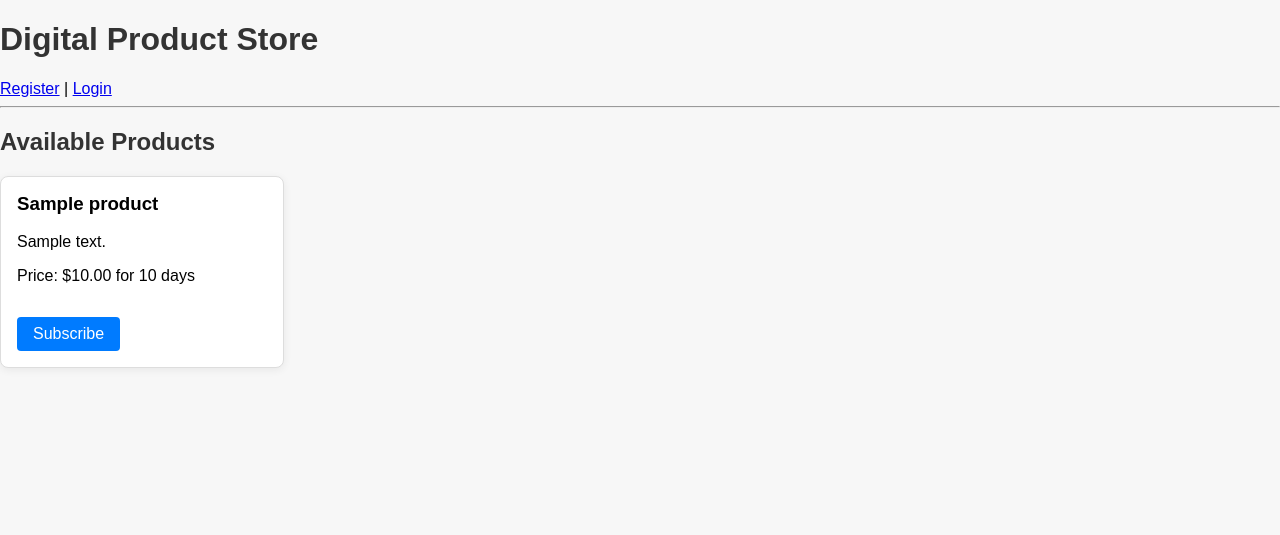
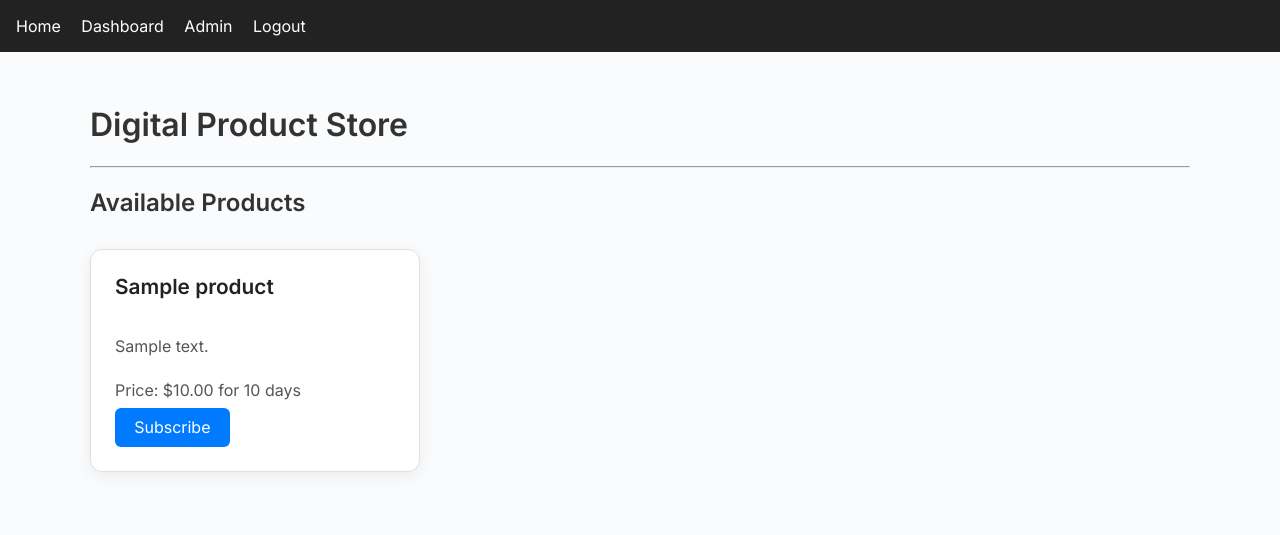
Before and after one commit to Ramkumar6103/Subscription-Store, a PHP site: page / in a window 1280 px wide. Shown: the top 535 px of the page. Run offline with PHP 8.4, Linux system fonts and the light colour scheme; the visitor is signed in with stand-in values (Sample User, id 1); tables that the repository leaves empty hold one stand-in row (values such as "Sample post").

Commit message:
Overall Updation

```diff
--- a/assets/css/style.css
+++ b/assets/css/style.css
@@ -1,18 +1,91 @@
-body { font-family: Arial, sans-serif; background: #f7f7f7; margin: 0; padding: 0; }
+body { font-family: 'Inter', Arial, sans-serif; background: #fafbfc; margin: 0; padding: 0; }
 h1, h2 { color: #333; }
 nav, .navbar { background: #222; color: #fff; padding: 1em; }
 nav a, .navbar a { color: #fff; margin-right: 1em; text-decoration: none; }
-.products { display: flex; flex-wrap: wrap; gap: 2em; }
-.product-card { background: #fff; border: 1px solid #ddd; border-radius: 8px; box-shadow: 0 2px 8px #0001; padding: 1em; width: 250px; }
-.product-card h3 { margin-top: 0; }
-.product-card a { display: inline-block; margin-top: 1em; background: #007bff; color: #fff; padding: 0.5em 1em; border-radius: 4px; text-decoration: none; }
-.product-card a:hover { background: #0056b3; }
-form { background: #fff; padding: 2em; border-radius: 8px; box-shadow: 0 2px 8px #0001; max-width: 350px; margin: 2em auto; }
-form input, form button { width: 100%; padding: 0.7em; margin-bottom: 1em; border: 1px solid #ccc; border-radius: 4px; }
+.products {
+  display: flex;
+  flex-wrap: wrap;
+  gap: 2em;
+  justify-content: flex-start;
+  margin: 2em 0;
+}
+.product-card {
+  background: #fff;
+  border: 1px solid #e0e0e0;
+  border-radius: 12px;
+  box-shadow: 0 4px 16px #0001;
+  padding: 1.5em;
+  width: 280px;
+  transition: box-shadow 0.2s, transform 0.2s;
+  display: flex;
+  flex-direction: column;
+  align-items: flex-start;
+}
+.product-card:hover {
+  box-shadow: 0 8px 32px #0002;
+  transform: translateY(-4px) scale(1.03);
+}
+.product-card h3 {
+  margin-top: 0;
+  font-size: 1.3em;
+  color: #222;
+}
+.product-card p {
+  color: #555;
+  margin-bottom: 0.5em;
+}
+.product-card a {
+  margin-top: auto;
+  background: #007bff;
+  color: #fff;
+  padding: 0.6em 1.2em;
+  border-radius: 6px;
+  text-decoration: none;
+  font-weight: 500;
+  transition: background 0.2s;
+}
+.product-card a:hover {
+  background: #0056b3;
+}
+form {
+  background: #fff;
+  padding: 2em 2.5em;
+  border-radius: 12px;
+  box-shadow: 0 2px 8px #0001;
+  max-width: 400px;
+  margin: 2em auto;
+}
+form input, form textarea, form select {
+  width: 100%;
+  padding: 0.8em;
+  margin-bottom: 1.2em;
+  border: 1px solid #ccc;
+  border-radius: 6px;
+  font-size: 1em;
+}
 form button { background: #007bff; color: #fff; border: none; cursor: pointer; }
 form button:hover { background: #0056b3; }
+button, .btn {
+  background: #007bff;
+  color: #fff;
+  border: none;
+  border-radius: 6px;
+  padding: 0.7em 1.5em;
+  font-size: 1em;
+  font-weight: 500;
+  cursor: pointer;
+  transition: background 0.2s;
+}
+button:hover, .btn:hover {
+  background: #0056b3;
+}
 .dashboard, .admin-panel { max-width: 900px; margin: 2em auto; background: #fff; padding: 2em; border-radius: 8px; box-shadow: 0 2px 8px #0001; }
 table { width: 100%; border-collapse: collapse; margin-top: 1em; }
 table, th, td { border: 1px solid #ddd; }
 th, td { padding: 0.7em; text-align: left; }
 th { background: #f0f0f0; }
+.container {
+  max-width: 1100px;
+  margin: 0 auto;
+  padding: 2em;
+}
--- a/includes/auth.php
+++ b/includes/auth.php
@@ -3,6 +3,6 @@ session_start();
 function is_logged_in() { return isset($_SESSION['user_id']); }
 function is_admin() { return isset($_SESSION['role']) && $_SESSION['role'] === 'admin'; }
 function is_subscriber() { return isset($_SESSION['role']) && $_SESSION['role'] === 'subscriber'; }
-function require_login() { if (!is_logged_in()) header("Location: /login.php"); }
-function require_admin() { if (!is_admin()) header("Location: /index.php"); }
+function require_login() { if (!is_logged_in()) header("Location: ../login.php"); }
+function require_admin() { if (!is_admin()) header("Location: ../index.php"); }
 ?>
--- a/includes/db.php
+++ b/includes/db.php
@@ -1,4 +1,4 @@
 <?php
-$conn = new mysqli("localhost", "root", "", "subscription_store");
+$conn = new mysqli("localhost", "root", "password", "subscription_store");
 if ($conn->connect_error) die("DB Connection failed: " . $conn->connect_error);
 ?>
--- a/index.php
+++ b/index.php
@@ -1,4 +1,5 @@
 <?php
+session_start(); // Add this line!
 require_once 'includes/db.php';
 $sql = "SELECT * FROM products";
 $products = $conn->query($sql);
@@ -9,10 +10,24 @@ $products = $conn->query($sql);
     <meta charset="UTF-8">
     <title>Digital Product Store</title>
     <link rel="stylesheet" href="assets/css/style.css">
+    <link href="https://fonts.googleapis.com/css?family=Inter:400,600&display=swap" rel="stylesheet">
 </head>
 <body>
+    <nav>
+      <a href="index.php">Home</a>
+      <?php if (isset($_SESSION['user_id'])): ?>
+        <a href="user/dashboard.php">Dashboard</a>
+        <?php if (isset($_SESSION['role']) && $_SESSION['role'] === 'admin'): ?>
+          <a href="admin/dashboard.php">Admin</a>
+        <?php endif; ?>
+        <a href="logout.php">Logout</a>
+      <?php else: ?>
+        <a href="register.php">Register</a>
+        <a href="login.php">Login</a>
+      <?php endif; ?>
+    </nav>
+    <div class="container">
         <h1>Digital Product Store</h1>
-    <a href="register.php">Register</a> | <a href="login.php">Login</a>
         <hr>
         <h2>Available Products</h2>
         <div class="products">
@@ -25,5 +40,6 @@ $products = $conn->query($sql);
                 </div>
             <?php endwhile; ?>
         </div>
+    </div>
 </body>
 </html>
--- a/register.php
+++ b/register.php
@@ -16,6 +16,7 @@ if ($_SERVER['REQUEST_METHOD'] === 'POST') {
 <head>
     <meta charset="UTF-8">
     <title>Register</title>
+    <link rel="stylesheet" href="assets/css/style.css">
 </head>
 <body>
     <h2>Register</h2>
--- /dev/null
+++ b/test.php
@@ -0,0 +1,4 @@
+<?php
+session_start();
+print_r($_SESSION);
+?>
```
Also changed, not shown: login.php (+6 -1 lines), user/dashboard.php (+6 -3 lines), assets/images/netflix.png (added), uploads/netflix.png (added). Lines whose indentation alone changed are shown as unchanged.
